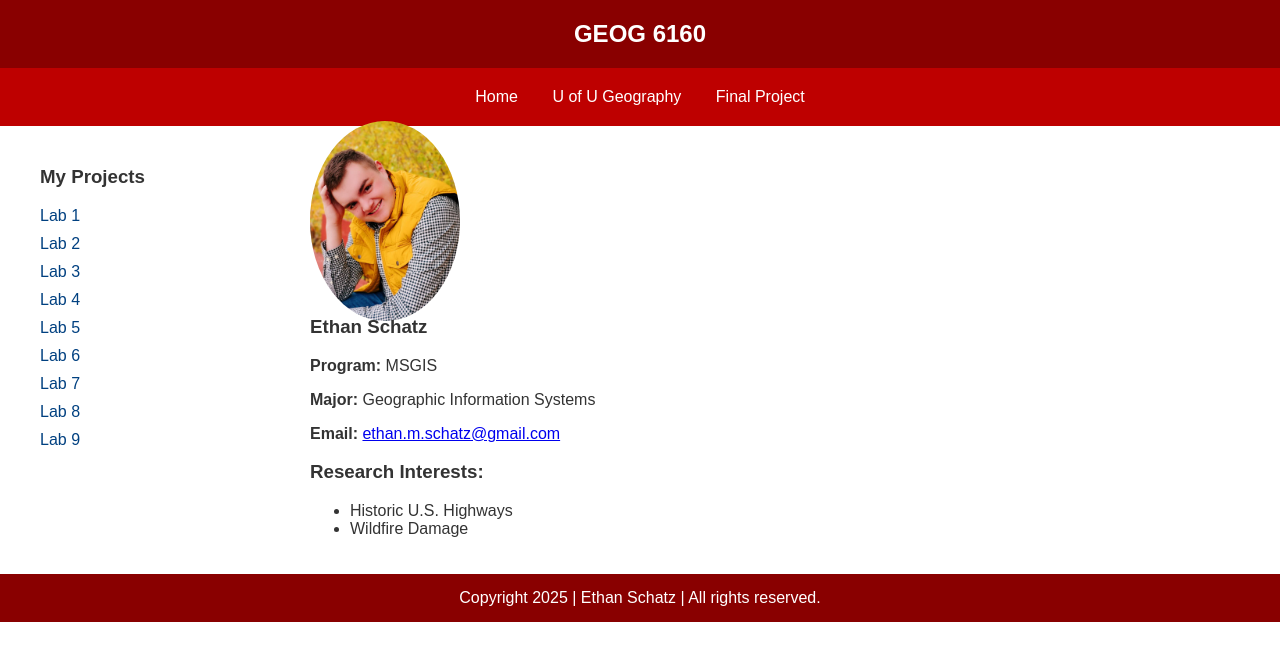
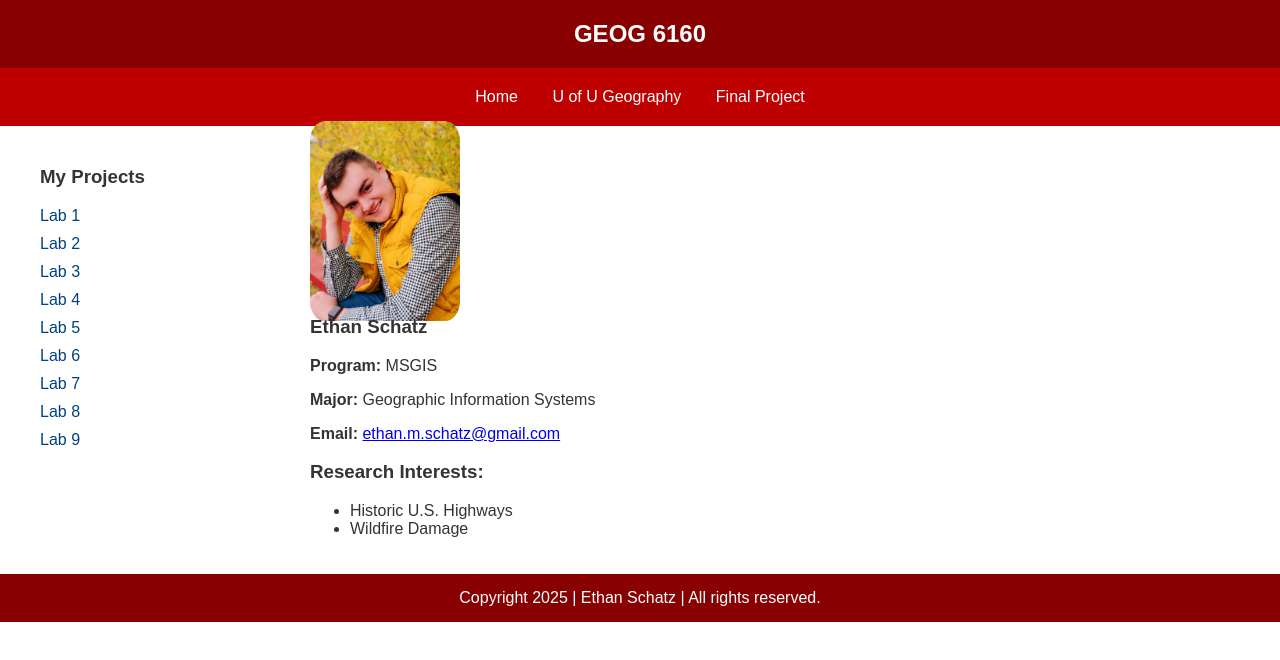
Before and after one commit to eschatz02/GEOG6160-Portfolio, a plain HTML site: page index.html in a window 1280 px wide. Drawn offline with Linux system fonts and the light colour scheme.

Commit message:
Update index.html

```diff
--- a/index.html
+++ b/index.html
@@ -10,7 +10,7 @@
         .image-box img {
             width: 200px;  /* Adjust the width as needed */
             height: 200px; /* Adjust the height to match the width for a perfect circle */
-            border-radius: 75%;  /* This makes the image a circle */
+            border-radius: 10%;  /* This makes the image a circle */
             object-fit: cover;   /* Ensures the image covers the entire circle area */
         }
     </style>
```
